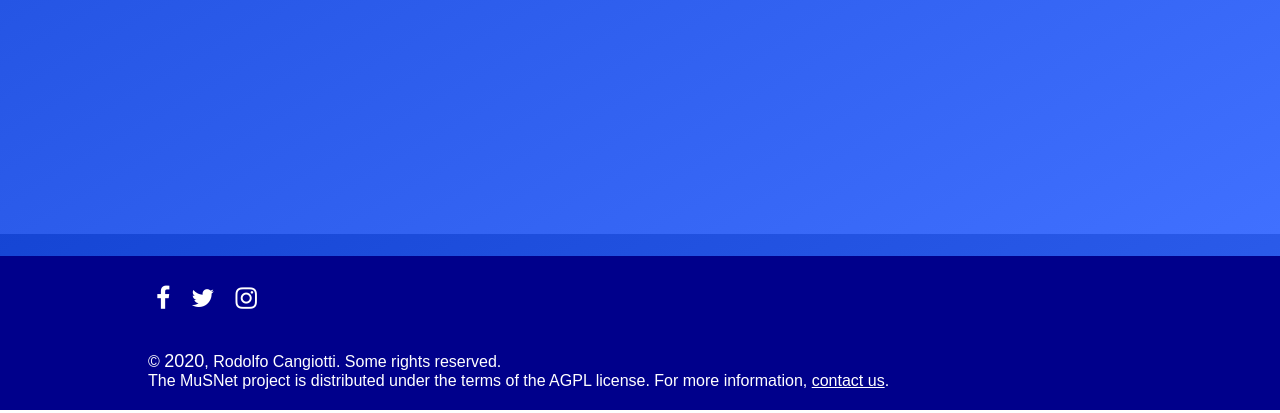
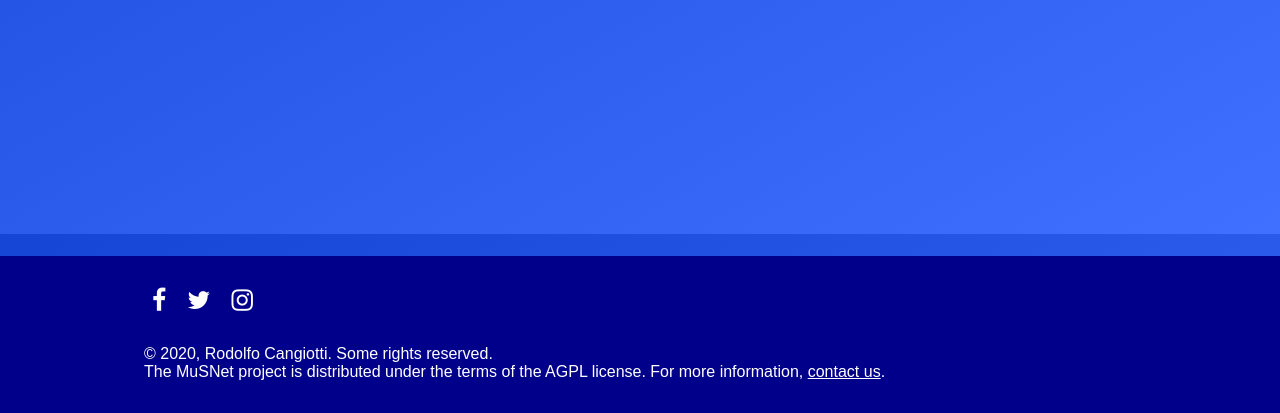
Before and after one commit to musnetproject/musnetproject.github.io, a plain HTML site: page index.html in a window 1280 px wide. Shown: the part 566-979 px from the top of the page. Drawn offline with Linux system fonts and the light colour scheme.

Commit message:
Edit structure and style for page footers

```diff
--- a/index.html
+++ b/index.html
@@ -16,16 +16,16 @@
   <body>
 
     <header>
-      <div class="main-bar">
+      <div class="main-head-bar">
         <div class="bar-container">
           <div class="site-logo">
-            <a href="index.html" alt="MuSNet Project">MuSNet Project</a>
+            <a class="current-path" href="index.html" alt="MuSNet Project" content="MuSNet Project">MuSNet Project</a>
           </div>
 
           <div class="nav-bar">
             <nav>
               <ul>
-                <li><a class="current-path" href="discover.html" alt="Discover MuSNet" content="Discover">Discover</a></li>
+                <li><a href="discover.html" alt="Discover MuSNet" content="Discover">Discover</a></li>
                 <li><a href="get-musnet.html" alt="Get MuSNet" content="Get MuSNet">Get MuSNet</a></li>
                 <li><a href="resources.html" alt="MuSNet Resources" content="Resources">Resources</a></li>
               </ul>
@@ -55,30 +55,22 @@
     </section>
 
     <footer>
-      <div class="footer-bar">
-        <div class="footer-links">
+      <div class="main-foot-bar">
+        <div class="bar-container">
+          <div class="links">
             <ul>
-            <li>
-              <a class="fa fa-facebook" href="https://www.facebook.com/hashtag/musnetproject" alt="MuSNet on Facebook"></a>
-            </li>
-            <li>
-              <a class="fa fa-twitter" href="https://twitter.com/hashtag/musnetproject" alt="MuSNet on Twitter"></a>
-            </li>
-            <li>
-              <a class="fa fa-instagram" href="https://www.instagram.com/explore/tags/musnetproject/" alt="MuSNet on Instagram"></a>
-            </li>
+              <li><a class="fa fa-facebook" href="https://www.facebook.com/hashtag/musnetproject" alt="MuSNet on Facebook"></a></li>
+              <li><a class="fa fa-twitter" href="https://twitter.com/hashtag/musnetproject" alt="MuSNet on Twitter"></a></li>
+              <li><a class="fa fa-instagram" href="https://www.instagram.com/explore/tags/musnetproject/" alt="MuSNet on Instagram"></a></li>
             </ul>
           </div>
 
           <div class="copyright">
-          <p>
-            © <time id="year"></time>, Rodolfo Cangiotti. Some rights reserved.
-          </p>
-          <p>
-            The MuSNet project is distributed under the terms of the AGPL license. For more information, <a href="mailto:musnetproject@outlook.com">contact us</a>.
-          </p>
+            <p>© <time id="year"></time>, Rodolfo Cangiotti. Some rights reserved.</p>
+            <p>The MuSNet project is distributed under the terms of the AGPL license. For more information, <a href="mailto:musnetproject@outlook.com">contact us</a>.</p>
           </div>
 
+        </div>
       </div>
     </footer>
 
--- a/styles/footer.css
+++ b/styles/footer.css
@@ -1,58 +1,61 @@
 footer {
+  color: #ffffff;
+}
+
+footer ul { /* Overwrite default properties... */
   display: block;
-  width: 100%;
-  background-color: darkblue;
-  color: white;
+  list-style-type: none;
+  margin-block-start: 0px;
+  margin-block-end: 0px;
+  margin-inline-start: 0px;
+  margin-inline-end: 0px;
+  padding-inline-start: 0px;
+}
+
+footer li {
+  display: inline-block;
+}
+
+footer p {
+  font-size: 16px;
+  font-weight: 300;
+}
+
+footer a {
+  font-size: 16px;
+  font-weight: 300;
+  color: inherit;
 }
 
 
-.footer-bar {
-  margin-right: auto;
-  margin-left: auto;
+
+.bar-container {   /* Same selector in header.css. TODO Move it to a shared file... */
   max-width: 1024px;
+  margin: auto;
 }
 
-
-.footer-links {
-  display: inline-block;
-  margin-top: 30px; /* TODO Check it */
-  margin-right: 20px;
-  margin-bottom: 20px;
-  margin-left: 20px;
-  width: 100%;
+.main-foot-bar {
+  background-color: #00008b;  /* That is darkblue... */
 }
 
-.footer-links ul {
-  list-style: none;
+.links {
+  /*
+  XXX These properties have been commented because they make the object wider than browser window size, when this latter is resized!
+  display: inline-block;
+  width: 100%;
+  */
+  padding: 32px 16px 16px 16px;
 }
 
-.footer-links li {
-  display: inline-block;
-  margin-right: 8px;
-  margin-left: 8px;
+.links a {
+  padding: 0px 8px;
 }
 
-
 .copyright {
-  display: inline-block;
-  margin-top: 20px;
-  margin-right: 20px;
-  margin-bottom: 20px;
-  margin-left: 20px;
-  width: 100%;
+  padding: 16px 16px 32px 16px;
 }
 
-.copyright p {
+#year {
   font-size: 16px;
-  font-weight: 100;
+  font-weight: 300;
 }
-
-.copyright a {
-  font-size: inherit;
-  font-weight: inherit;
-  color: inherit;
-}
-
-.copyright a:visited {
-  /* TODO */
-}
--- a/styles/header.css
+++ b/styles/header.css
@@ -1,5 +1,6 @@
 header {
   /* overflow: hidden; */
+  color: #000000;
 }
 
 header ul { /* Overwrite default properties... */
@@ -10,6 +11,10 @@ header ul { /* Overwrite default properties... */
   margin-inline-start: 0px;
   margin-inline-end: 0px;
   padding-inline-start: 0px;
+}
+
+header li {
+  display: inline-block;
 }
 
 header a {  /* Default properties for links inside the header... */
@@ -59,32 +64,32 @@ header a:hover {
   margin: auto;  /* Automatic margin centers the elements... */
 }
 
-.main-bar {
+.main-head-bar {
   overflow: hidden;
   background-color: #ffffff;
   color: #555555;
 }
 
-.main-bar a {
+.main-head-bar a {
   padding: 16px;
 }
 
-.main-bar a.current-path {
+.main-head-bar a.current-path {
   padding-bottom: 13px; /* Taking into account border space... */
 }
 
-.sub-bar {
+.sub-head-bar {
   overflow: hidden;
   background-color: #efefef;
   color: #555555;
   /* background-color: #98d2eb; */
 }
 
-.sub-bar a {
+.sub-head-bar a {
   padding: 8px;
 }
 
-.sub-bar a.current-path {
+.sub-head-bar a.current-path {
   padding-bottom: 5px;
 }
 
@@ -95,7 +100,3 @@ header a:hover {
 .nav-bar {
   float: right;
 }
-
-.nav-bar li {
-  display: inline-block;
-}
```
Lines whose indentation alone changed are shown as unchanged.
